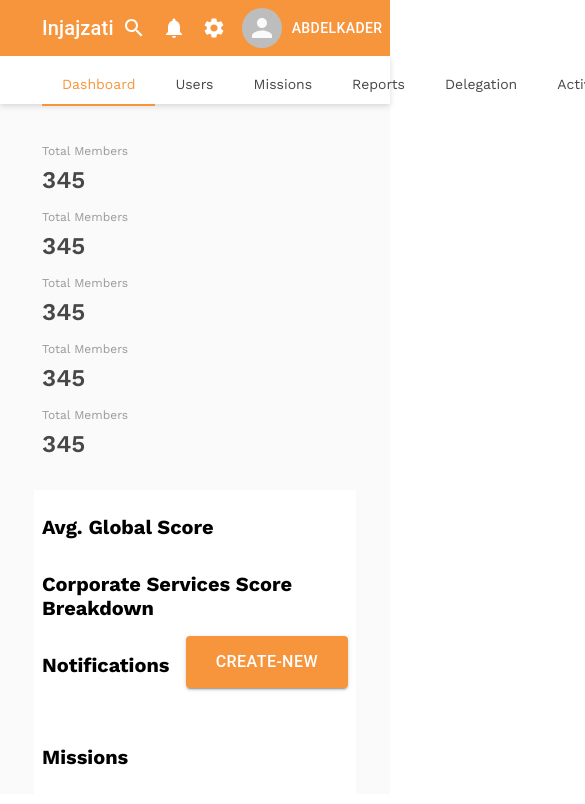
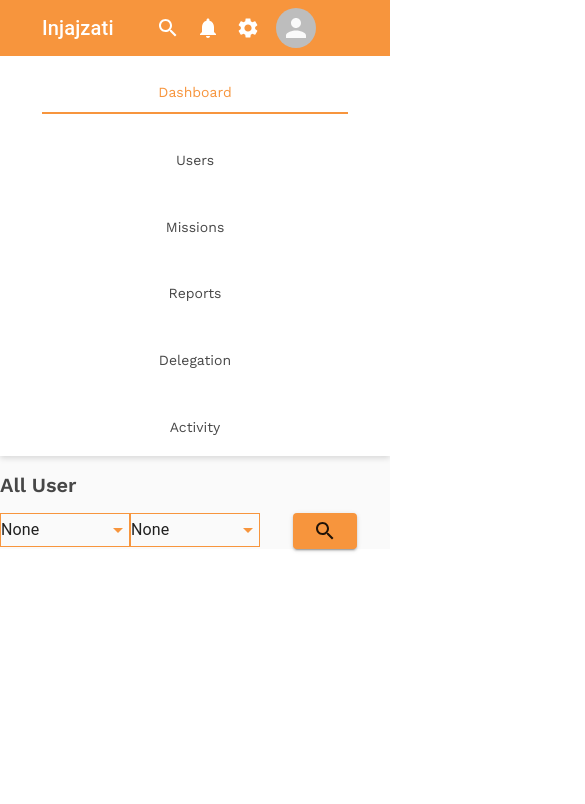
Before and after one commit to giridhard-cuelogic/PMO-web, a React (Create React App) app: page / in a window 390 px wide. Shown: the top 804 px of the page, 585 px wide, since content can reach past the window. Built offline with nearby package versions, Linux system fonts and the light colour scheme.

Commit message:
user page Ui

```diff
--- a/src/App.js
+++ b/src/App.js
@@ -2,11 +2,13 @@ import React from 'react';
 import './App.css';
 //import Login from "./component/login";
 import Dashboard from "./component/Dashboard";
+import User from "./component/User";
 function App() {
   return (
     <div className="App">
      {/* <Login /> */}
-     <Dashboard />
+     {/* <Dashboard /> */}
+    <User/>
     </div>
   );
 }
--- a/src/component/Dashboard.js
+++ b/src/component/Dashboard.js
@@ -4,13 +4,14 @@ import Grid from '@material-ui/core/Grid';
 import Header from './Header';
 import Countinfo from './Countinfo';
 import Button from '@material-ui/core/Button';
+import './common.scss';
 import './dashboard.scss';
 
 
 class Dashboard extends Component {
     render() {
         return (
-            <div className="dashboard-wrapper">
+            <div className="wrapper">
                 <Header />
                 <div className="count-info-section ">
                     <Grid container  spacing={2} className="container">
@@ -23,7 +24,7 @@ class Dashboard extends Component {
                 </div>
                 <div className="dashboard-inner-wraper">
                     <Grid container  spacing={2} className="container">
-                        <Grid container item xs={12} sm={12} md={7} spacing={0} className="left-section">
+                        <Grid container item xs={12} sm={12} md={7} spacing={2} className="left-section">
                             <Grid item xs={12} className="top-section">
                                 <div className="heding-content">
                                     <h2>Avg. Global Score</h2>
@@ -33,7 +34,7 @@ class Dashboard extends Component {
 
                                 </div>
                                 <div className="title">
-                                    <h2>Corporate Services Score Breakdown</h2>
+                                    <h3>Corporate Services Score Breakdown</h3>
                                 </div>
                                 <div className="pichart-row">
 
--- a/src/component/Header.scss
+++ b/src/component/Header.scss
@@ -35,7 +35,7 @@
     }
 }
 .MainMenu{
-
+    height:100%;
     ul{
         padding:0px;
         display: flex;
@@ -44,12 +44,21 @@
         height: 48px;
         box-shadow: 0 2px 6px 0 rgba(0, 0, 0, 0.15);
         background-color: #ffffff;
+        @media screen and (max-width:767px){
+            flex-direction: column;
+            height:400px;
+        }
         li{
             list-style-type: none;
             align-items: center;
             height:100%;
+            @media screen and (max-width:767px){
+                width:100%;
+                display:flex;
+            }
 
             a{
+                width:100%;
                 display: block;
                 font-size: 14px;
                 color:#474747;
@@ -64,3 +73,23 @@
         }
     }
 }
+.ProfileBtn{
+    @media screen and (max-width:767px){
+        min-width:auto;
+
+    }
+
+    .MuiButton-label{
+        @media screen and (max-width:767px){
+           text-align: center;
+           display: flex;
+           justify-content: center;
+        }
+    }
+    .Profile-name,
+    svg{
+        @media screen and (max-width:767px){
+            font-size: 0px;
+        }
+    }
+}
--- /dev/null
+++ b/src/component/SelectComponent.js
@@ -0,0 +1,28 @@
+import React, {Component}from 'react';
+import FormControl from '@material-ui/core/FormControl';
+import Select from '@material-ui/core/Select';
+import NativeSelect from '@material-ui/core/NativeSelect';
+import './common.scss';
+
+
+class SelectComponent extends Component {
+    render(){
+        return(
+            <FormControl className="selectInput">
+                <NativeSelect
+                    // value={state.age}
+                    // onChange={handleChange('age')}
+                    name="age"
+                    className="selectInput-inner"
+                    // inputProps={{ 'aria-label': 'age' }}
+                >
+                    <option value="">None</option>
+                    <option value={10}>Ten</option>
+                    <option value={20}>Twenty</option>
+                    <option value={30}>Thirty</option>
+                </NativeSelect>
+            </FormControl>
+        )
+    }
+}
+export default SelectComponent;
--- /dev/null
+++ b/src/component/User.js
@@ -0,0 +1,49 @@
+import React, { Component } from 'react';
+import Header from './Header';
+import Grid from '@material-ui/core/Grid';
+//import MenuIcon from '@material-ui/icons/Menu';
+import Button from '@material-ui/core/Button';
+import SearchIcon from '@material-ui/icons/Search';
+import SelectComponent from './SelectComponent';
+import './common.scss';
+import './user.scss';
+
+
+
+class User extends Component {
+    render(){
+        return(
+            <div className="wrapper">
+                <Header />
+                <div className="title-row">
+                    <Grid container>
+                        <Grid item xs={12} sm={6} md={8}>
+                            <div className="title">
+                                <h2>All User</h2>
+                            </div>
+                        </Grid>
+                        <Grid item container xs={12} sm={6} md={4}>
+                            <div className="controls-div">
+                                <Grid item  xs={12} sm={6} md={5}>
+                                    <SelectComponent />
+                                </Grid>
+                                <Grid item  xs={12} sm={6} md={5}>
+                                    <SelectComponent />
+                                </Grid>
+                                <Grid item  xs={12} sm={6} md={5}>
+                                    <Button variant="contained" className="btn btn-search">
+                                           <SearchIcon />
+                                    </Button>
+                                </Grid>
+                            </div>
+                        </Grid>
+                    </Grid>
+                </div>
+
+
+
+            </div>
+        )
+    }
+}
+export default User;
--- /dev/null
+++ b/src/component/common.scss
@@ -0,0 +1,27 @@
+.btn{
+    padding: 8px 20px;
+    color: #fff;
+    background-color: #f7953d!important;
+    margin-top:0px;
+    font-size: 16px;
+    margin-bottom: 24px;
+    .btn-search{
+        padding: 10px;
+    }
+}
+.selectInput {
+    width: 100%;
+    .selectInput-inner{
+        select{
+            border:1px solid #f7953d!important;
+
+        }
+        &:before, &:after{
+            display:none;
+        }
+        .MuiNativeSelect-icon{
+            color:#f7953d;
+        }
+    }
+
+}
--- a/src/component/countinfo.scss
+++ b/src/component/countinfo.scss
@@ -3,6 +3,9 @@
     flex-flow:column wrap;
     justify-content: flex-start;
     text-align: left;
+    @media screen and (max-width:767px){
+       margin-bottom:20px
+    }
 
     p{
         color: #9a9a9a;
--- a/src/component/dashboard.scss
+++ b/src/component/dashboard.scss
@@ -1,8 +1,12 @@
-.dashboard-wrapper{
+.wrapper{
     background-color:#fafafa;
 }
 .container{
+    padding:0px 34px;
     padding:0px 42px;
+    margin:0px!important;
+    width:100%!important;
+    justify-content: space-between;
 }
 .count-info-section{
     padding:40px 0px;
@@ -14,10 +18,17 @@
         }
     }
 }
-
-.right-section,.left-section, .bottom-section, .top-section{
+.right-section,.left-section{
+    padding-left:8px;
+    padding-right:8px;
+}
+.right-section,.bottom-section, .top-section{
     background-color: #fff;
-
+    box-shadow: 0 0 8px 0 rgba(0, 0, 0, 0.15);
+    border-radius: 6px;
+}
+.bottom-section{
+    margin-top:16px!important;
 
 }
 .top-section{
@@ -27,7 +38,7 @@
     display:flex;
     justify-content: space-between;
     button{
-        padding: 12px 30px;
+        padding: 8px 20px;
         color: #fff;
         background-color: #f7953d;
         margin-top:0px;
@@ -43,4 +54,14 @@
 h2{
     text-align: left;
     font-size: 20px;
+    color: #474747;
+    font-family: 'Work Sans';
+    font-weight: 600;
 }
+h3{
+    font-size: 16px;
+    text-align: left;
+    font-family: 'Work Sans';
+    font-weight: 500;
+    color: #474747;
+}
--- a/src/component/login.scss
+++ b/src/component/login.scss
@@ -3,6 +3,8 @@ body{
 }
 .container{
     padding:0px 42px;
+    margin:0px!important;
+    width:100%!important;
     @media screen and (max-width:767px){
         padding: 0px 15px;
     }
--- /dev/null
+++ b/src/component/user.scss
@@ -0,0 +1,10 @@
+.wrapper{
+    background-color:#fafafa;
+}
+.title-row{
+    width:100%;
+}
+.controls-div{
+    display:flex;
+    width:100%;
+}
```
